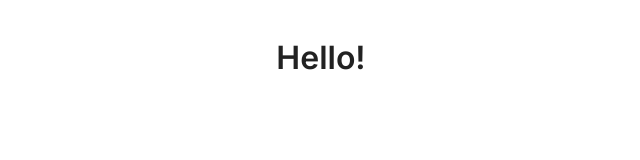
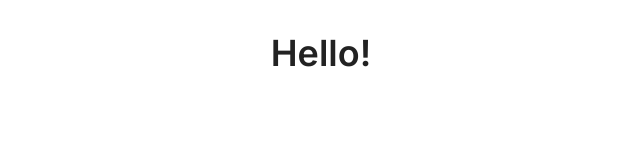
Before and after one commit to TetianaDiachenko/weather_app_react, a React (Vite) app: page / in a window 1280 px wide. Shown: the top 160 px of the page, without its empty margins (319-959 px from the left). Built offline with nearby package versions, Linux system fonts and the light colour scheme.

Commit message:
added rem and h1, h2 in typography.scss

```diff
--- a/src/scss/base/typography.scss
+++ b/src/scss/base/typography.scss
@@ -1,8 +1,18 @@
 body {
     font-family: 'Inter', Arial, sans-serif;
-    font-size: 16px;
+    font-size: 1rem; /* 16px */
     line-height: 1.6;
     color: #1a1a1a;
+  }
+
+  h1 {
+    font-size: 2.25rem; /* 36px */
+    line-height: 1.2;
+  }
+
+  h2 {
+    font-size: 1.5rem; /* 24px */
+    line-height: 1.4;
   }
 
   h1, h2, h3, h4, h5, h6 {
@@ -16,7 +26,7 @@ body {
   }
 
   .small {
-    font-size: 0.875rem;
+    font-size: 0.875rem; /* 14px */
   }
 
   .bold {
```
